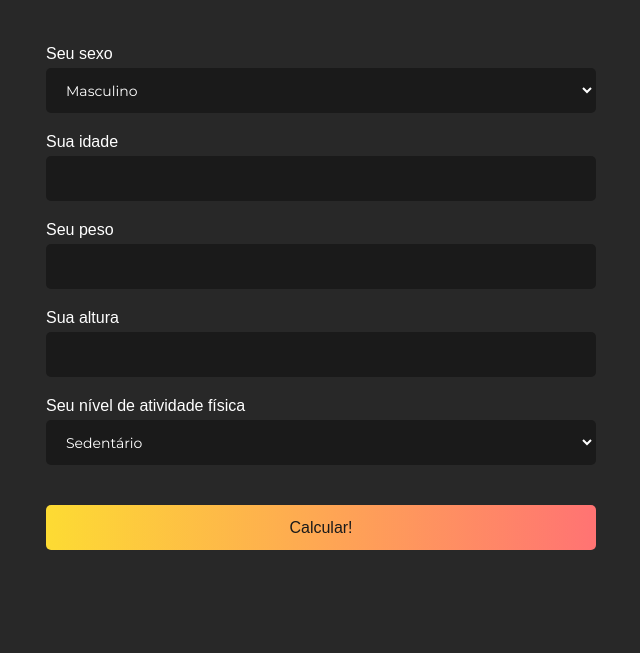
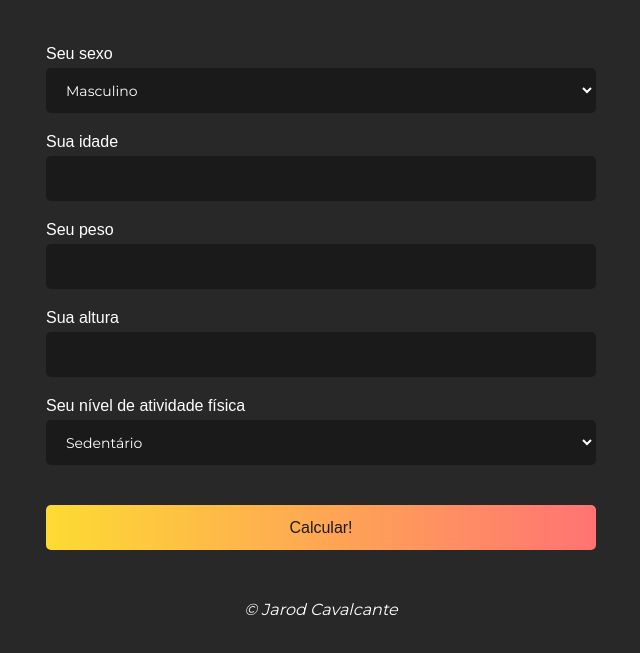
Before and after one commit to jarodsim/getkcal, a website: page index.html in a window 1280 px wide. Shown: the part 105-758 px from the top of the page, without its empty margins (319-959 px from the left). Drawn offline with Linux system fonts and the light colour scheme.

Commit message:
add footer

```diff
--- a/assets/css/styles.css
+++ b/assets/css/styles.css
@@ -27,6 +27,11 @@ header {
   display: flex;
   align-items: center;
   justify-content: center;
+}
+
+footer {
+  text-align: center;
+  font-style: italic;
 }
 
 .form-group {
--- a/index.html
+++ b/index.html
@@ -52,6 +52,9 @@
         </form>
         <div class="result-container" id="result">
         </div>
+        <footer>
+          <p>&copy Jarod Cavalcante</p>
+        </footer>
       </div>
     </div>
     <script src="assets/js/script.js"></script>
```
Also changed, not shown: readme.md, 1 other file.
